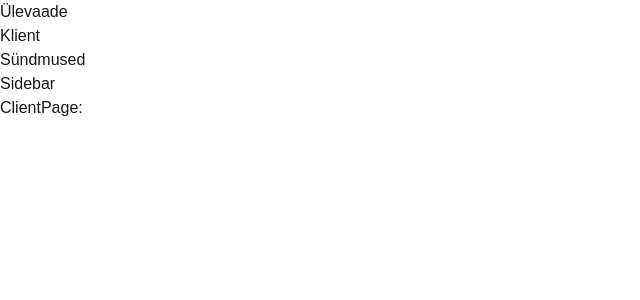
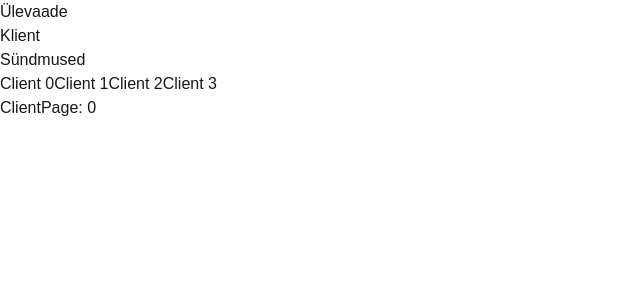
Before and after one commit to TaaviOrro/ParemInfo, a Next.js app: page /client in a window 1280 px wide. Shown: the top 300 px of the page, without its empty margins (0-640 px from the left). Built offline with nearby package versions, Linux system fonts and the light colour scheme.

Commit message:
Basic functionality for sidebar and client switching.

```diff
--- a/app/client/page.jsx
+++ b/app/client/page.jsx
@@ -2,10 +2,10 @@
 import { useAppContext } from "../context/AppContext"
 
 const ClientPage = () => {
-  const { activeClient } = useAppContext()
+  const { app } = useAppContext()
 
   return (
-    <div>ClientPage: { activeClient }</div>
+    <div>ClientPage: { app.activeClient }</div>
   )
 }
 export default ClientPage
--- /dev/null
+++ b/app/components/ClientButton.jsx
@@ -0,0 +1,24 @@
+"use client";
+import { useAppContext } from "../context/AppContext";
+import { usePathname } from "next/navigation";
+import Link from "next/link";
+
+const ClientButton = ({ clientName, clientId }) => {
+  const { dispatch } = useAppContext();
+  const pathname = usePathname();
+
+  const handleClick = () => {
+    dispatch({ type: "switchClient", payload: clientId });
+  };
+
+  if (pathname !== "/client") {
+    return (
+      <Link href="/client" onClick={handleClick}>
+        <button>{clientName}</button>
+      </Link>
+    );
+  } else {
+    return <button onClick={handleClick}>{clientName}</button>;
+  }
+};
+export default ClientButton;
--- a/app/components/Sidebar.jsx
+++ b/app/components/Sidebar.jsx
@@ -1,8 +1,22 @@
 'use client'
+import { useAppContext } from "../context/AppContext"
+import ClientButton from "./ClientButton"
 
 const Sidebar = () => {
+  const { app } = useAppContext()
+  const clientList = [
+    { id: 0, name: "Client 0" },
+    { id: 1, name: "Client 1" },
+    { id: 2, name: "Client 2" },
+    { id: 3, name: "Client 3" },
+  ]
+
   return (
-    <side>Sidebar</side>
+    <side>
+      {clientList.map((client) => (
+        <ClientButton key={client.id} clientName={client.name} clientId={client.id} />
+      ))}
+    </side>
   )
 }
 export default Sidebar
```
